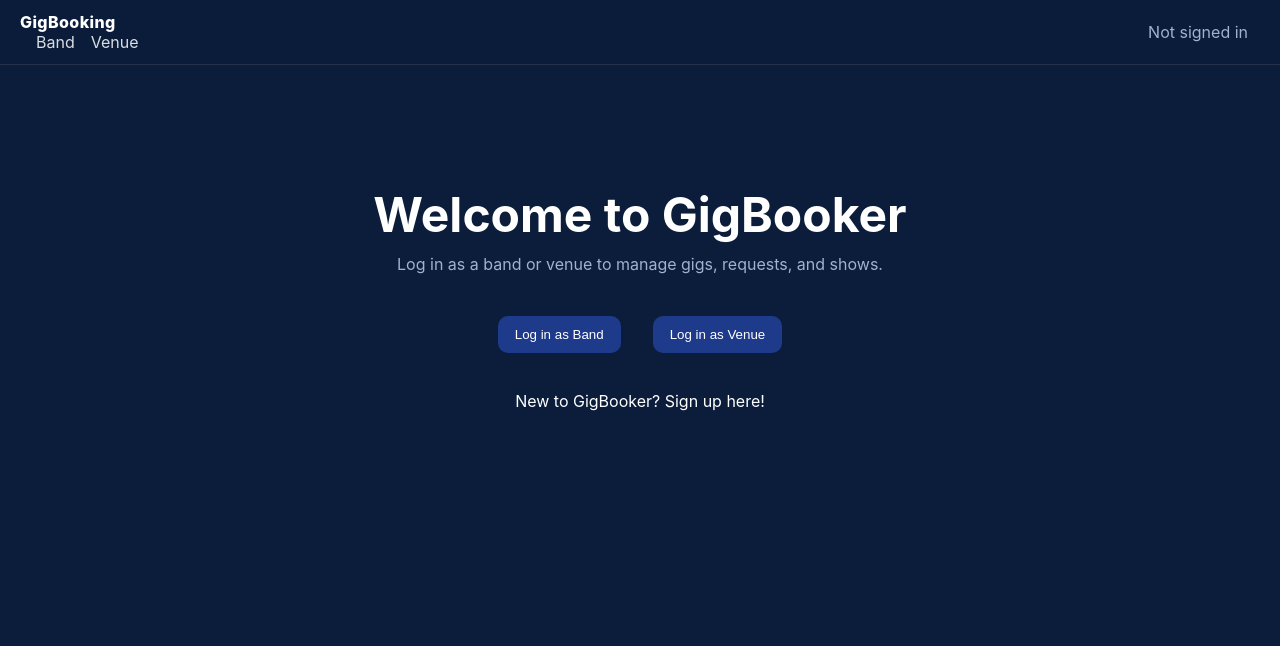
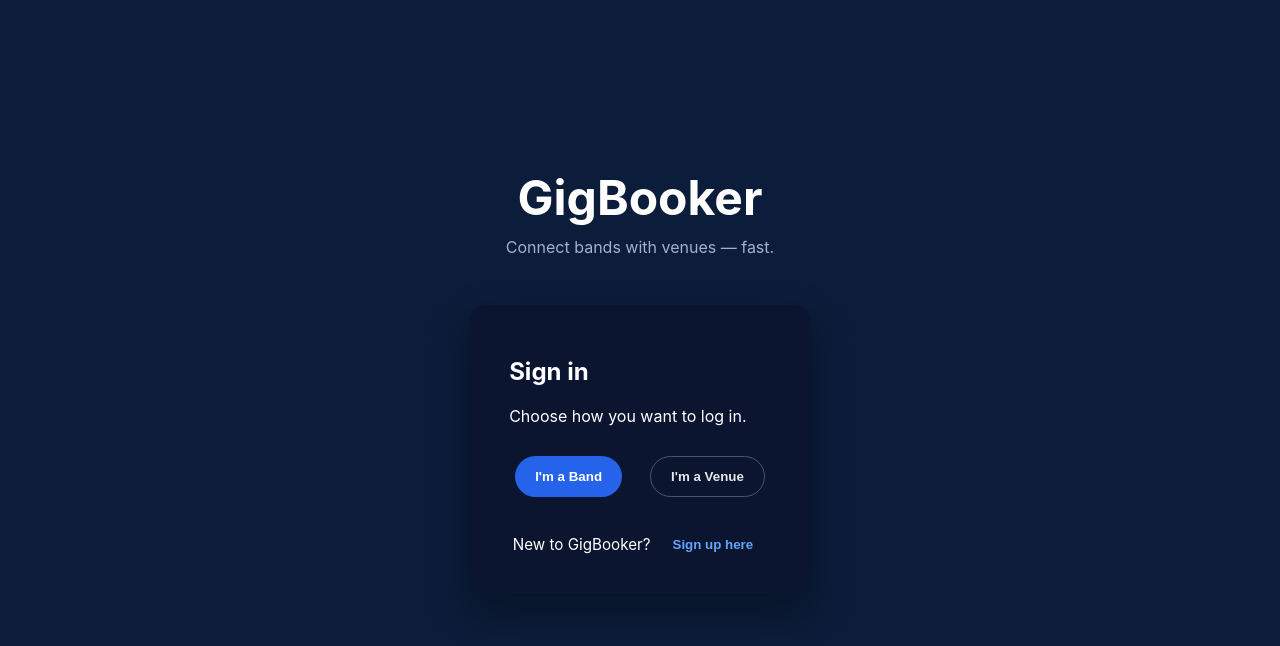
Before and after one commit to sammyibrahim20/GigBooker, a React (Create React App) app in the folder gig-booking-frontend/: page / in a window 1280 px wide. Shown: the top 646 px of the page. Built offline with nearby package versions, Linux system fonts and the light colour scheme; no server answers.

Commit message:
modified homepage to be signin

```diff
--- a/gig-booking-frontend/src/pages/HomePage.jsx
+++ b/gig-booking-frontend/src/pages/HomePage.jsx
@@ -1,35 +1,57 @@
-import { useNavigate, Link } from "react-router-dom";
+// src/pages/HomePage.jsx
+import { useNavigate } from "react-router-dom";
 import "../styles/animations.css";
-import Navbar from "../components/ui/Navbar.jsx";
 
 export default function HomePage() {
   const navigate = useNavigate();
 
+  const goBandLogin = () => navigate("/band");
+  const goVenueLogin = () => navigate("/venue");
+  const goSignup = () => navigate("/signup");
+
   return (
-    <>
-      <Navbar />
     <div className="landing">
-        <h1 className="title">Welcome to GigBooker</h1>
-        <p className="subtitle">
-          Log in as a band or venue to manage gigs, requests, and shows.
-        </p>
+      {/* Simple header instead of Navbar (no Band/Venue tabs) */}
+      <header className="landing-header">
+        <h1 className="title">GigBooker</h1>
+        <p className="subtitle">Connect bands with venues — fast.</p>
+      </header>
+
+      <main className="landing-main">
+        <div className="login-card">
+          <h2 className="login-title">Sign in</h2>
+          <p className="login-subtitle">Choose how you want to log in.</p>
 
           <div className="choice-buttons">
-          <button onClick={() => navigate("/band")}>
-            Log in as Band
+            <button
+              type="button"
+              className="primary-btn"
+              onClick={goBandLogin}
+            >
+              I&apos;m a Band
             </button>
-          <button onClick={() => navigate("/venue")}>
-            Log in as Venue
+
+            <button
+              type="button"
+              className="secondary-btn"
+              onClick={goVenueLogin}
+            >
+              I&apos;m a Venue
             </button>
           </div>
 
-        <p className="signup-cta" style={{ marginTop: "2rem" }}>
-          New to GigBooker?{" "}
-          <Link to="/signup" className="signup-link">
-            Sign up here!
-          </Link>
-        </p>
+          <div className="signup-row">
+            <span>New to GigBooker?</span>
+            <button
+              type="button"
+              className="text-btn"
+              onClick={goSignup}
+            >
+              Sign up here
+            </button>
           </div>
-    </>
+        </div>
+      </main>
+    </div>
   );
 }
--- a/gig-booking-frontend/src/styles/globals.css
+++ b/gig-booking-frontend/src/styles/globals.css
@@ -100,3 +100,67 @@
 
   /* Utilities */
   .muted { color: var(--muted); }
+
+  /* somewhere in your main CSS (e.g., App.css or globals.css) */
+
+.landing-header {
+  text-align: center;
+  margin-top: 3rem;
+}
+
+.landing-main {
+  display: flex;
+  justify-content: center;
+  margin-top: 2rem;
+}
+
+.login-card {
+  background: #0b1530;
+  border-radius: 16px;
+  padding: 2rem 2.5rem;
+  max-width: 420px;
+  width: 100%;
+  box-shadow: 0 18px 40px rgba(0, 0, 0, 0.35);
+}
+
+.choice-buttons {
+  display: flex;
+  gap: 1rem;
+  margin: 1.5rem 0;
+}
+
+.primary-btn,
+.secondary-btn,
+.text-btn {
+  border-radius: 999px;
+  padding: 0.75rem 1.25rem;
+  border: none;
+  cursor: pointer;
+  font-weight: 600;
+}
+
+.primary-btn {
+  background: #2563eb;
+  color: white;
+}
+
+.secondary-btn {
+  background: transparent;
+  border: 1px solid #4b5563;
+  color: #e5e7eb;
+}
+
+.text-btn {
+  background: transparent;
+  color: #60a5fa;
+  padding: 0.25rem 0.5rem;
+}
+
+.signup-row {
+  margin-top: 1rem;
+  display: flex;
+  gap: 0.5rem;
+  align-items: center;
+  justify-content: center;
+  font-size: 0.95rem;
+}
```
Lines whose indentation alone changed are shown as unchanged.
